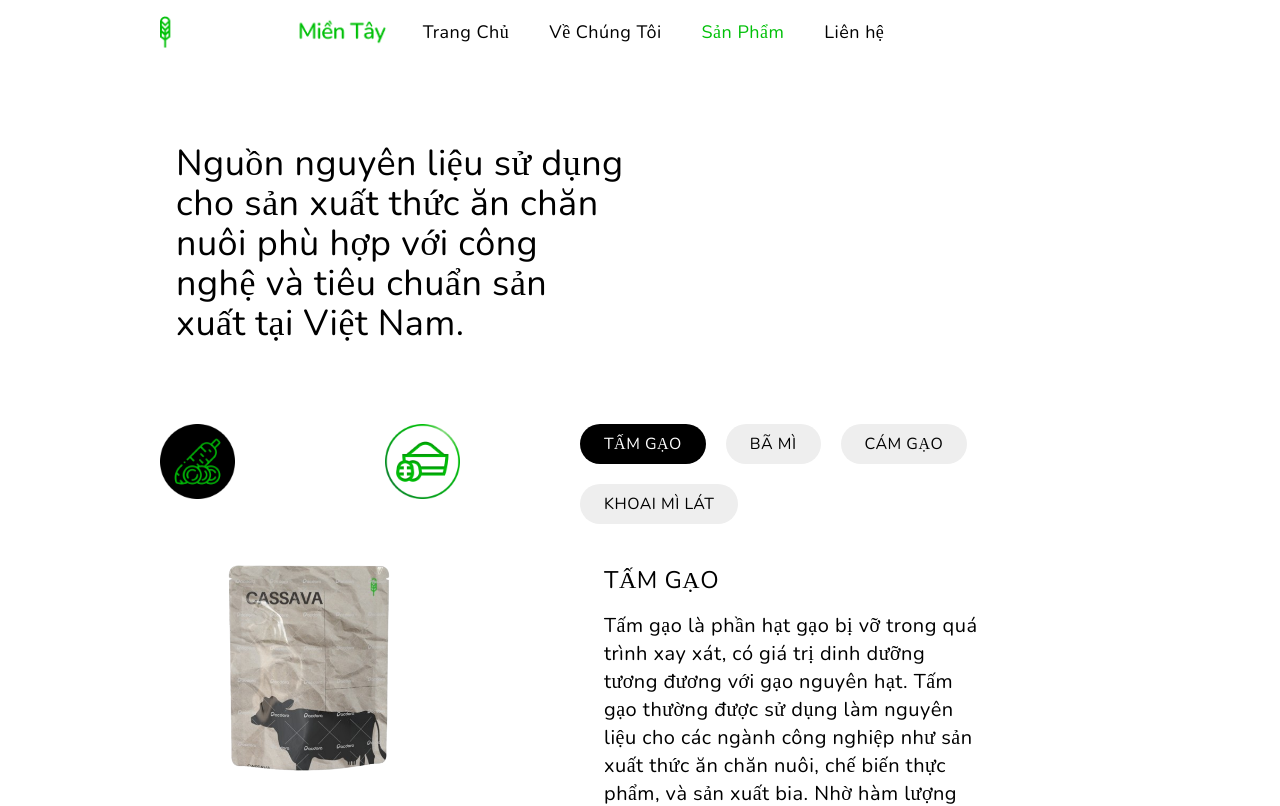
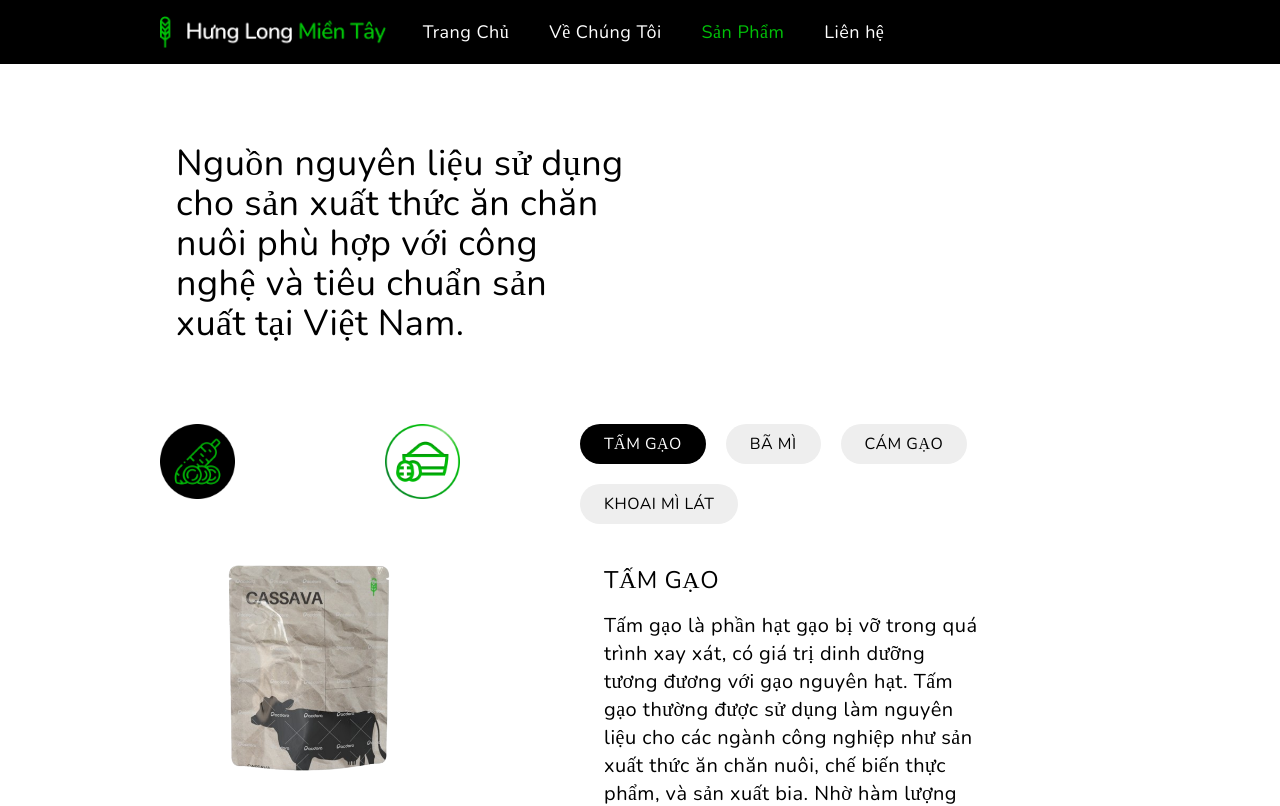
Before and after one commit to Hung-Long-Mien-Tay/main-website, a React (Vite) app: page /products in a window 1280 px wide. Shown: the top 806 px of the page. Built offline with nearby package versions, Linux system fonts and the light colour scheme.

Commit message:
Fix bug - Vite Static Asset Handling - Product

```diff
--- a/src/Products.jsx
+++ b/src/Products.jsx
@@ -1,5 +1,6 @@
 import React from "react";
 import NavBarLight from "./components/NavBarLight";
+import NavBarDark from "./components/NavBarDark";
 import Typography from "./components/Typography";
 import Footer from "./components/Footer/Footer";
 import buttonConfig from "./config/buttonConfig";
@@ -8,7 +9,9 @@ import ProductTabs from "./components/ProductsPage/ProductTabs";
 const Products = () => {
   return (
     <div>
-      <NavBarLight />
+      <div className="bg-black">
+      <NavBarDark />
+      </div>
       <div className="">
         <div>
           <Typography
```
